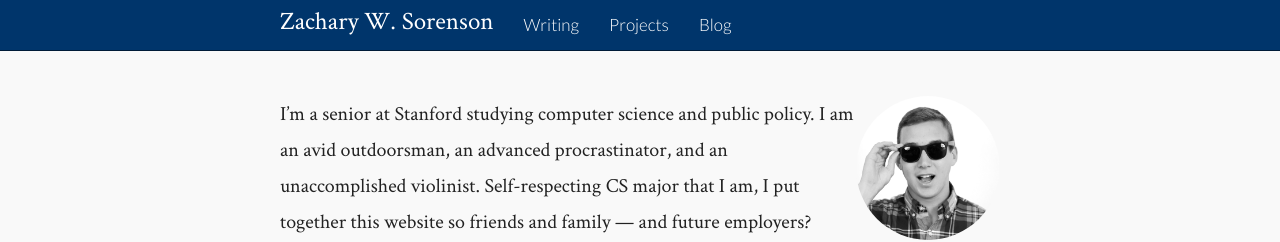
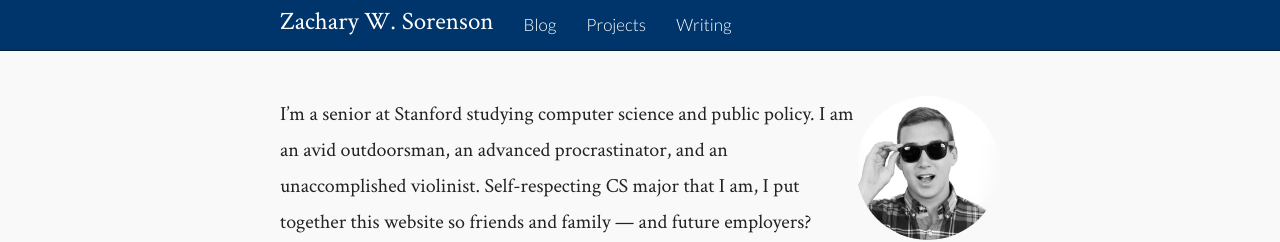
Before and after one commit to zwsorenson/zwsorenson.github.io, a Jekyll site: the page built from index.html, in a window 1280 px wide. Shown: the top 242 px of the page. Built offline with Jekyll 4.4.1, drawn with Linux system fonts in a browser that asks for light colours; nearby versions of some CDN libraries.

Commit message:
reordered nav links

```diff
--- a/_includes/header.html
+++ b/_includes/header.html
@@ -14,9 +14,9 @@
         </div>
         <div id="navbar" class="collapse navbar-collapse">
             <ul class="nav navbar-nav">
+                <li><a href="/blog/">Blog</a></li>
+                <li><a href="/projects/">Projects</a></li>
                 <li><a href="/writing/">Writing</a></li>
-                <li><a href="/projects/">Projects</a></li>
-                <li><a href="/blog/">Blog</a></li>
             </ul>
         </div><!--/.nav-collapse -->
     </div>
```
